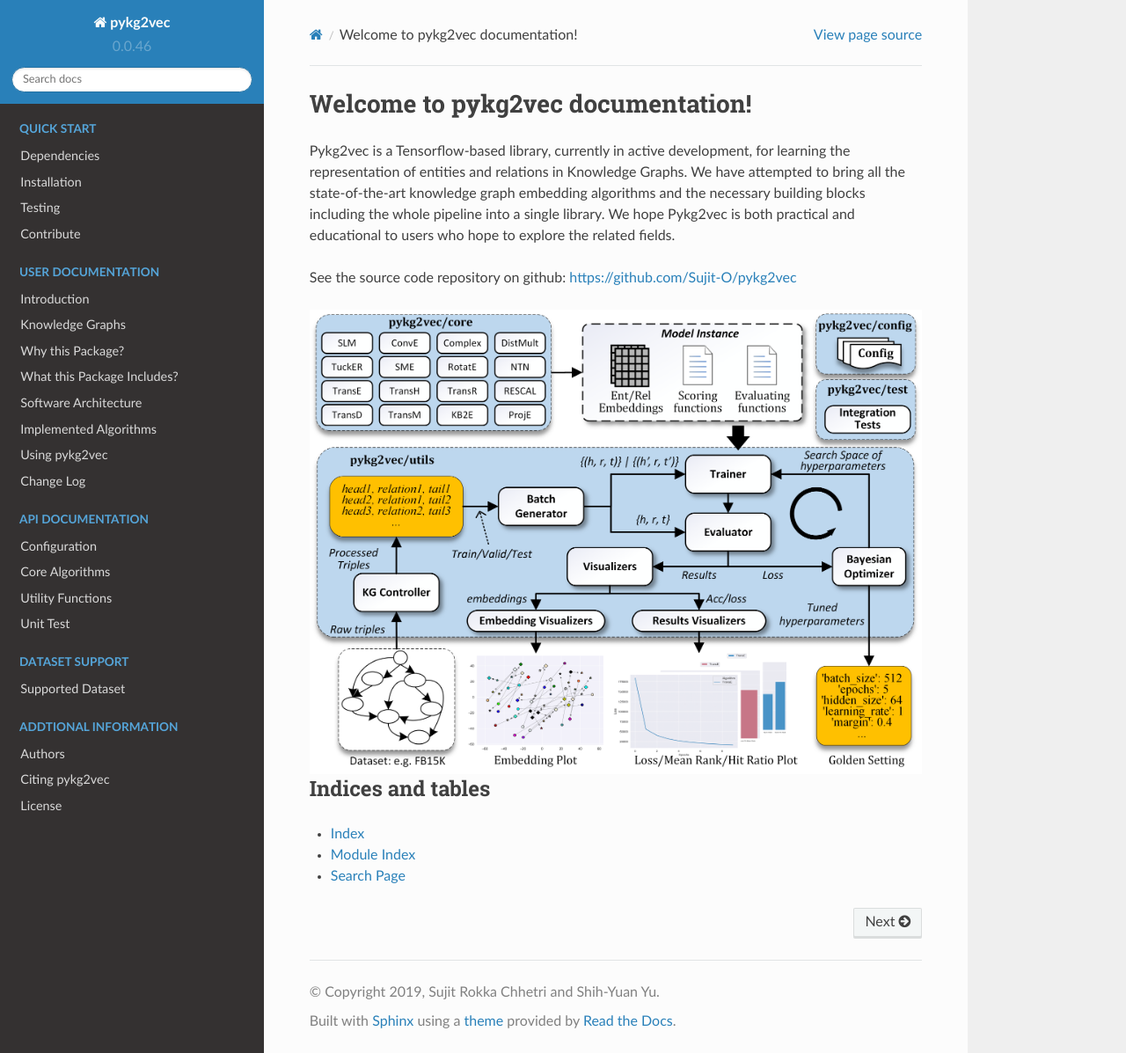
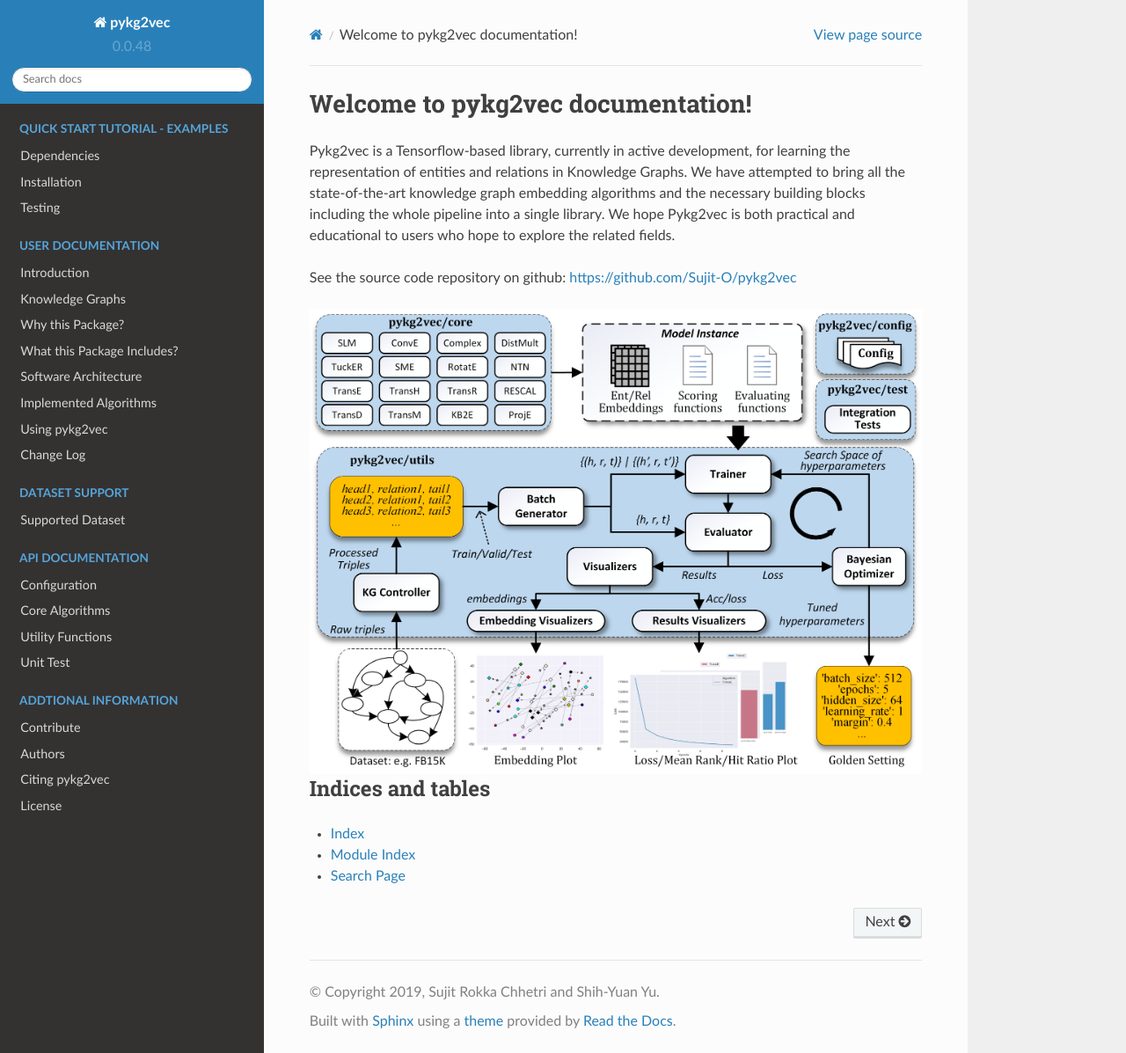
Before and after one commit to Sujit-O/pykg2vec, a Sphinx documentation site: the page built from docs/source/index.rst, in a window 1280 px wide and 1197 px high. Shown: the whole window at 88% size. Built offline with Sphinx 7.4.7 and the Read the Docs theme 2.0.0, drawn with Linux system fonts in a browser that asks for light colours; formulas are drawn with MathJax 3; pages that are not in the unit, such as notebooks, are missing from menus.

Commit message:
adjust the order of items

```diff
--- a/docs/source/conf.py
+++ b/docs/source/conf.py
@@ -92,10 +92,10 @@
 #
 # from pykg2vec import __version__
 # The short X.Y version.
-version = "0.0.46"
+version = "0.0.48"
 # The short X.Y version.
 # The full version, including alpha/beta/rc tags.
-release = "0.0.46"
+release = "0.0.48"
 # The short X.Y version.
 
 # The language for content autogenerated by Sphinx. Refer to documentation
--- a/docs/source/index.rst
+++ b/docs/source/index.rst
@@ -22,12 +22,12 @@
 .. toctree::
    :maxdepth: 2
    :hidden:
-   :caption: Quick Start
+   :caption: Quick Start Tutorial - Examples
 
    dependency
    install
    testing
-   contribute
+   auto_examples/index
 
 .. toctree::
    :maxdepth: 2
```
Also changed, not shown: other parts of docs/source/index.rst (+3 -9 lines).
